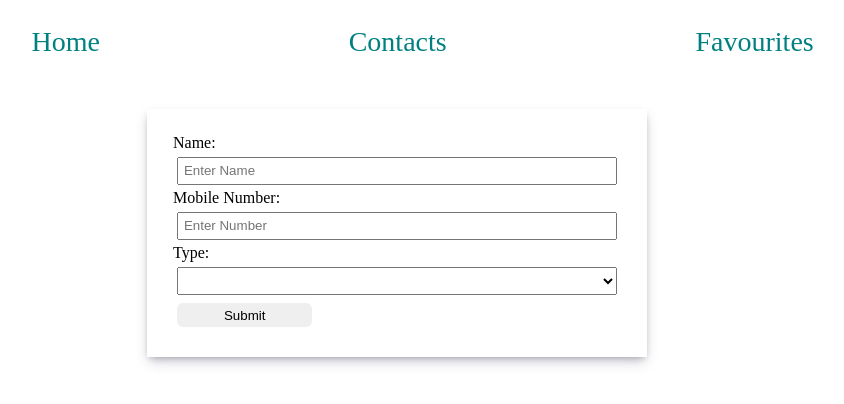
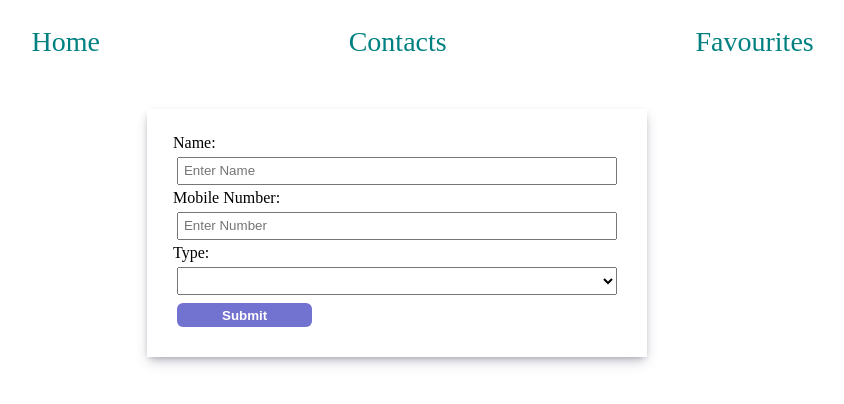
Before and after one commit to atharva-tribhuwane/U4-Evaluation4, a plain HTML site: page index.html in a window 1280 px wide. Shown: the top 404 px of the page, without its empty margins (243-1087 px from the left). Drawn offline with Linux system fonts and the light colour scheme.

Commit message:
final commit

```diff
--- a/index.html
+++ b/index.html
@@ -47,7 +47,9 @@
             width: 30%;
             border: none;
             border-radius: 6px;
-
+           background-color: rgb(114, 114, 209);
+           color: white;
+           font-weight: 700;
         }
     </style>
 </head>
```
Also changed, not shown: favorites.html (+1 -1 lines).
